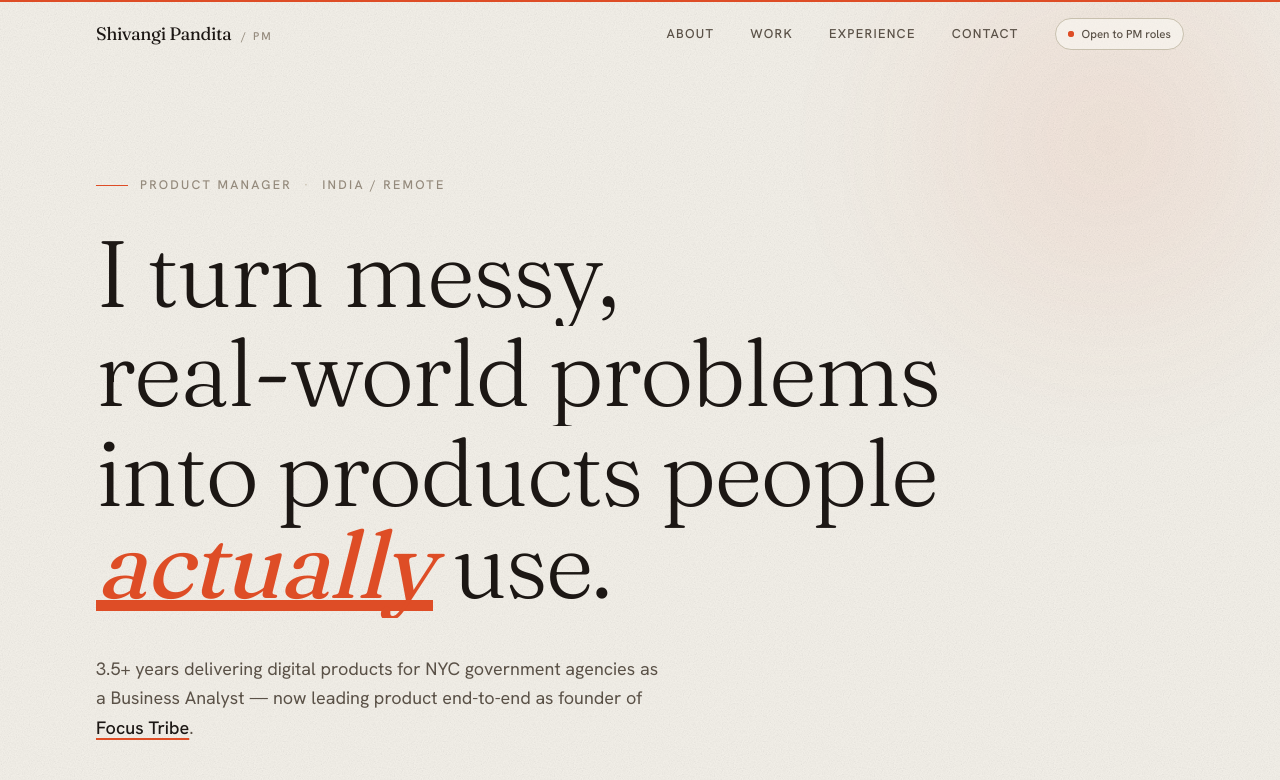
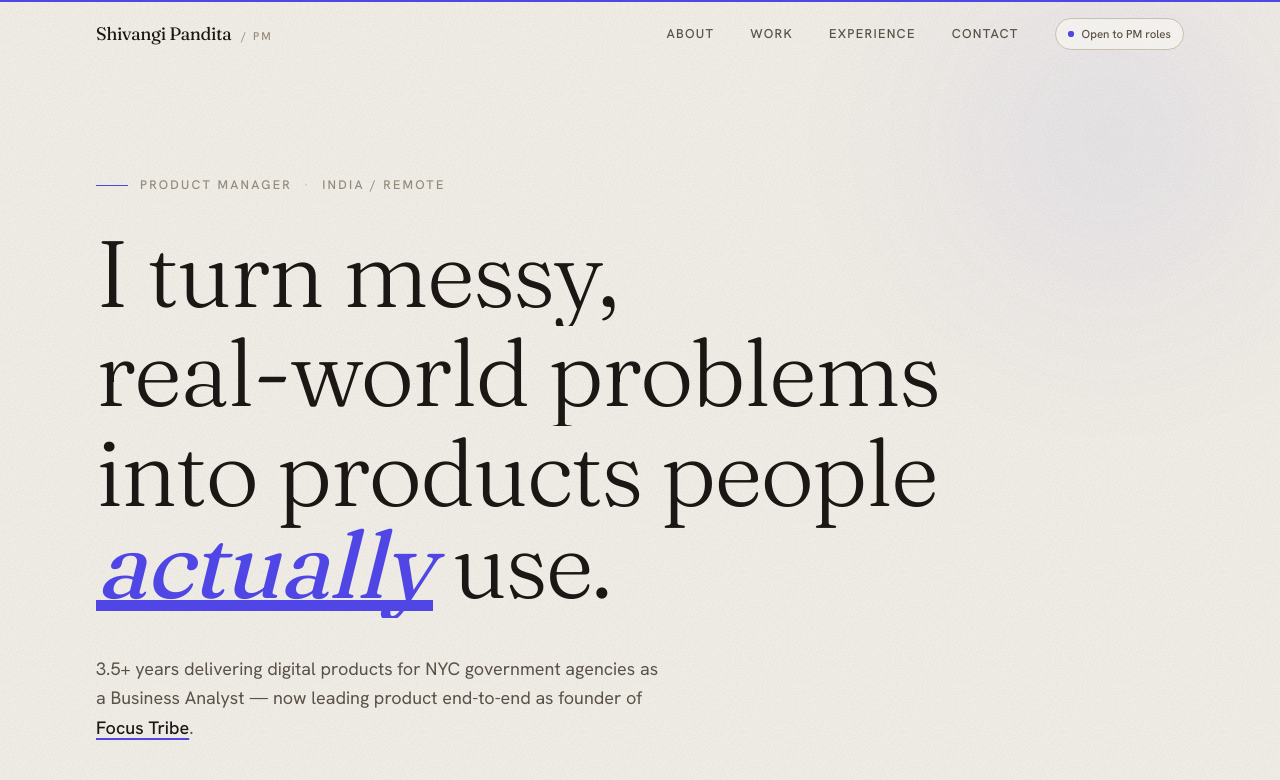
Before and after one commit to Shivangiipandita/shivangi-portfolio, a Next.js app: page / in a window 1280 px wide. Shown: the top 780 px of the page. Built offline with nearby package versions, Linux system fonts and the light colour scheme.

Commit message:
﻿feat: rebrand accent to electric indigo, add cursor glow, enhance hover states

```diff
--- a/app/globals.css
+++ b/app/globals.css
@@ -13,11 +13,11 @@
   --color-ink-dim: #5a5147;
   --color-ink-faint: #948a7c;
 
-  /* ─── single confident chroma: persimmon ─── */
-  --color-accent: #de4d26;
-  --color-accent-deep: #be3d1c;
-  --color-accent-soft: #f0a589;
-  --color-accent-wash: #f6e7df;
+  /* ─── single confident chroma: electric indigo ─── */
+  --color-accent: #4f46e5;
+  --color-accent-deep: #3730a3;
+  --color-accent-soft: #a5b4fc;
+  --color-accent-wash: #eef2ff;
 
   --font-sans: var(--font-hanken), ui-sans-serif, system-ui, sans-serif;
   --font-display: var(--font-fraunces), ui-serif, Georgia, serif;
--- a/app/layout.tsx
+++ b/app/layout.tsx
@@ -1,7 +1,7 @@
 import type { Metadata } from "next";
 import { Fraunces, Hanken_Grotesk } from "next/font/google";
 import "./globals.css";
-import { ScrollProgress } from "@/components/motion";
+import { ScrollProgress, CursorGlow } from "@/components/motion";
 
 const hanken = Hanken_Grotesk({
   variable: "--font-hanken",
@@ -45,6 +45,7 @@ export default function RootLayout({
     >
       <body className="relative min-h-full bg-paper text-ink">
         <ScrollProgress />
+        <CursorGlow />
         {children}
         <div className="grain" aria-hidden />
       </body>
--- a/components/hero.tsx
+++ b/components/hero.tsx
@@ -53,7 +53,7 @@ export function Hero() {
         className="pointer-events-none absolute -top-40 right-[-10%] h-[600px] w-[600px] rounded-full opacity-60 blur-3xl"
         style={{
           background:
-            "radial-gradient(circle, rgba(222,77,38,0.16), transparent 65%)",
+            "radial-gradient(circle, rgba(79,70,229,0.13), transparent 65%)",
         }}
       />
       <div className="relative z-10 mx-auto max-w-6xl px-6 pb-20 pt-36 sm:px-8 sm:pt-44">
--- a/components/motion.tsx
+++ b/components/motion.tsx
@@ -10,6 +10,36 @@ import {
   animate,
 } from "framer-motion";
 import { useEffect, useRef, useState, type ReactNode } from "react";
+
+/* ─────────── cursor spotlight glow ─────────── */
+export function CursorGlow() {
+  const reduce = useReducedMotion();
+  const ref = useRef<HTMLDivElement>(null);
+
+  useEffect(() => {
+    if (reduce || !ref.current) return;
+    const el = ref.current;
+    const onMove = (e: MouseEvent) => {
+      el.style.setProperty("--cx", `${e.clientX}px`);
+      el.style.setProperty("--cy", `${e.clientY}px`);
+    };
+    window.addEventListener("mousemove", onMove, { passive: true });
+    return () => window.removeEventListener("mousemove", onMove);
+  }, [reduce]);
+
+  if (reduce) return null;
+  return (
+    <div
+      ref={ref}
+      aria-hidden
+      className="pointer-events-none fixed inset-0 z-[25] transition-opacity duration-300"
+      style={{
+        background:
+          "radial-gradient(700px circle at var(--cx, -2000px) var(--cy, -2000px), rgba(79,70,229,0.055), transparent 70%)",
+      }}
+    />
+  );
+}
 
 /* ─────────── reveal on scroll ─────────── */
 export function Reveal({
--- a/components/sections.tsx
+++ b/components/sections.tsx
@@ -115,7 +115,7 @@ export function Work() {
             <StaggerItem key={cs.slug}>
               <Link
                 href={`/work/${cs.slug}`}
-                className="group relative grid grid-cols-1 gap-5 border-b border-edge py-9 transition-colors duration-300 hover:bg-card sm:grid-cols-[3.5rem_1fr_auto] sm:items-start sm:gap-8 sm:px-4 sm:py-10"
+                className="group relative grid grid-cols-1 gap-5 border-b border-edge py-9 transition-all duration-300 hover:bg-card hover:shadow-[0_4px_24px_rgba(79,70,229,0.06)] sm:grid-cols-[3.5rem_1fr_auto] sm:items-start sm:gap-8 sm:px-4 sm:py-10 sm:rounded-lg"
               >
                 {/* accent bar */}
                 <span className="absolute left-0 top-0 hidden h-full w-[3px] origin-top scale-y-0 bg-accent transition-transform duration-300 group-hover:scale-y-100 sm:block" />
@@ -224,7 +224,7 @@ export function Skills() {
                 {g.items.split(" · ").map((item) => (
                   <span
                     key={item}
-                    className="inline-flex items-center gap-2 rounded-full border border-edge-strong bg-card px-4 py-2 text-sm text-ink-dim transition-colors hover:border-accent hover:text-ink"
+                    className="inline-flex items-center gap-2 rounded-full border border-edge-strong bg-card px-4 py-2 text-sm text-ink-dim transition-all duration-200 hover:border-accent hover:bg-accent-wash hover:text-ink"
                   >
                     {hasToolIcon(item) && (
                       <ToolIcon name={item} className="h-4 w-4 shrink-0" />
```
